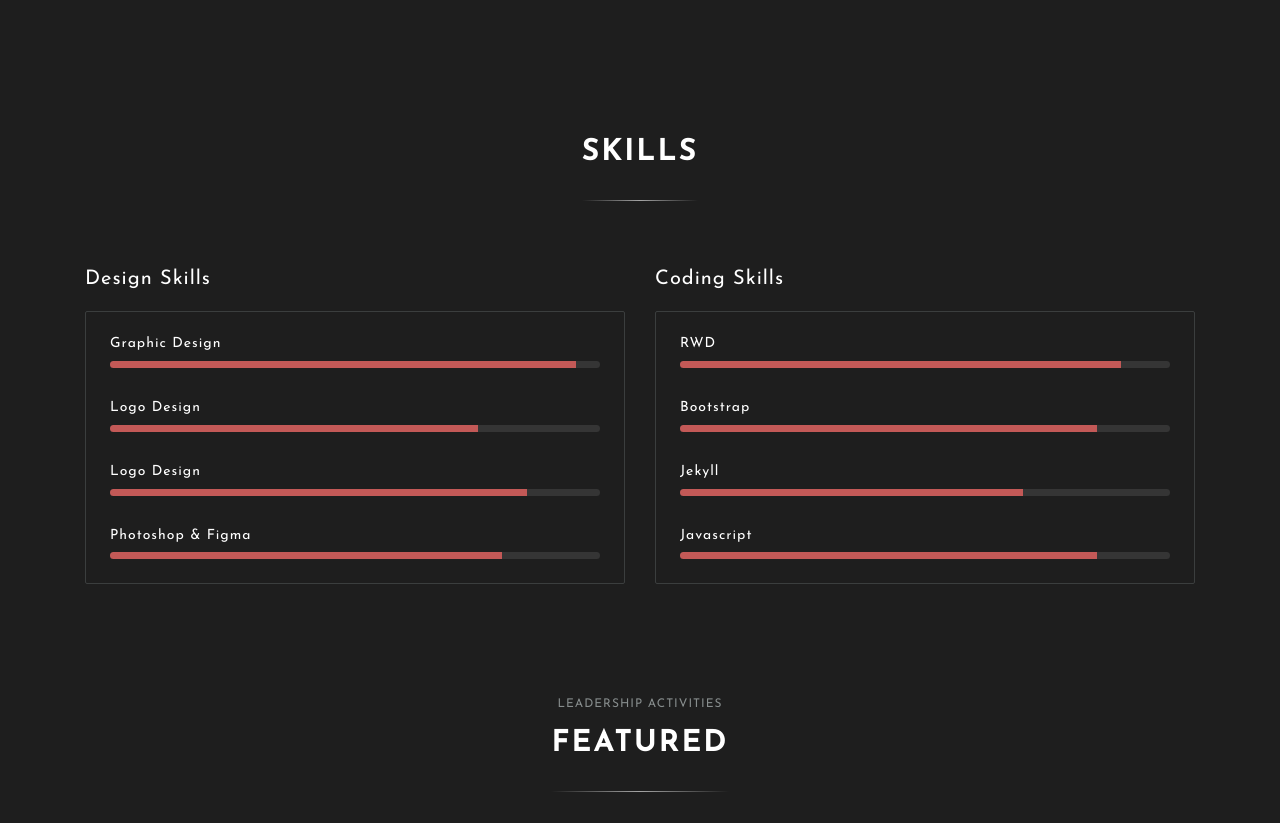
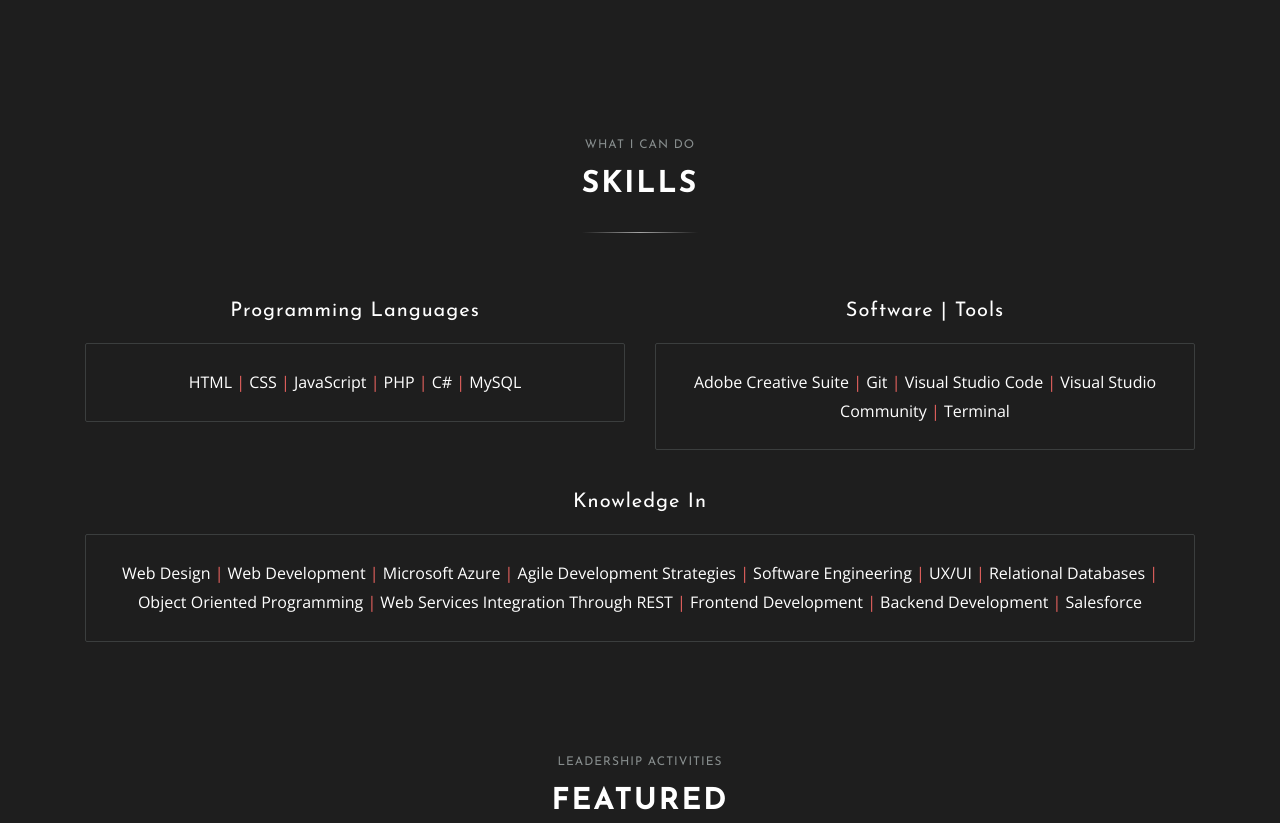
Before and after one commit to luisabgv/luisabgv.github.io, a plain HTML site: page index.html in a window 1280 px wide. Shown: the part 1040-1863 px from the top of the page. Drawn offline with nearby package versions, Linux system fonts and the light colour scheme; some packages are replaced by stand-ins of ours; animation ran at ten frames a second.

Commit message:
Skills added

```diff
--- a/assets/css/custom.css
+++ b/assets/css/custom.css
@@ -22,3 +22,11 @@
     height: 315px !important;
     object-position: 0 0 !important;
 }
+
+.color-line{
+    color: #E7625F !important;
+}
+
+.color-white{
+    color: #fff;
+}
--- a/index.html
+++ b/index.html
@@ -168,84 +168,52 @@
 
 
 				<div class="section-head">
+					<span>What I can do</span>
 					<h2>Skills</h2>
 				</div>
 
 				<div class="row mt-4">
 					<div class="col-sm-6 col-lg-6">
-						<h5 class="section-subHead mt-3"> Design Skills</h5>
+						<h5 class="section-subHead mt-3 text-center">Programming Languages</h5>
 						<div class="resume-panel b-box hover-state p-4 mt-3">
-
-							<div class="mb-4 pb-2 wow fadeInUp" data-wow-duration="1.5s">
-								<h6>Graphic Design </h6>
-								<div class="progress mt-2" style="height: 7px;">
-									<div class="progress-bar" role="progressbar" style="width: 95%;" aria-valuenow="95"
-										aria-valuemin="0" aria-valuemax="100"></div>
-								</div>
+							<div class="wow fadeInUp text-center" data-wow-duration="1.5s">
+								<p class="color-white">HTML <span class="color-line">|</span> CSS <span
+										class="color-line">|</span> JavaScript <span class="color-line">|</span> PHP
+									<span class="color-line">|</span> C# <span class="color-line">|</span> MySQL
+								</p>
 							</div>
-
-							<div class="mb-4 pb-2 wow fadeInUp" data-wow-duration="1.5s" data-wow-delay=".2s">
-								<h6>Logo Design</h6>
-								<div class="progress mt-2" style="height: 7px;">
-									<div class="progress-bar" role="progressbar" style="width: 75%;" aria-valuenow="75"
-										aria-valuemin="0" aria-valuemax="100"></div>
-								</div>
-							</div>
-
-							<div class="mb-4 pb-2 wow fadeInUp" data-wow-duration="1.5s" data-wow-delay=".3s">
-								<h6>Logo Design</h6>
-								<div class="progress mt-2" style="height: 7px;">
-									<div class="progress-bar" role="progressbar" style="width: 85%;" aria-valuenow="85"
-										aria-valuemin="0" aria-valuemax="100"></div>
-								</div>
-							</div>
-
-							<div class="mb-0 wow fadeInUp" data-wow-duration="1.5s" data-wow-delay=".4s">
-								<h6>Photoshop & Figma</h6>
-								<div class="progress mt-2" style="height: 7px;">
-									<div class="progress-bar" role="progressbar" style="width: 80%;" aria-valuenow="80"
-										aria-valuemin="0" aria-valuemax="100"></div>
-								</div>
-							</div>
-
 						</div>
 					</div>
 					<div class="col-sm-6 col-lg-6">
-						<h5 class="section-subHead mt-3"> Coding Skills</h5>
-						<div class="resume-list b-box hover-state p-4 mt-3">
-							<div class="mb-4 pb-2 wow fadeInUp" data-wow-duration="1.5s">
-								<h6>RWD</h6>
-								<div class="progress mt-2" style="height: 7px;">
-									<div class="progress-bar" role="progressbar" style="width: 90%;" aria-valuenow="90"
-										aria-valuemin="0" aria-valuemax="100"></div>
-								</div>
-							</div>
-
-							<div class="mb-4 pb-2 wow fadeInUp" data-wow-duration="1.5s" data-wow-delay=".2s">
-								<h6>Bootstrap</h6>
-								<div class="progress mt-2" style="height: 7px;">
-									<div class="progress-bar" role="progressbar" style="width: 85%;" aria-valuenow="85"
-										aria-valuemin="0" aria-valuemax="100"></div>
-								</div>
-							</div>
-
-							<div class="mb-4 pb-2 wow fadeInUp" data-wow-duration="1.5s" data-wow-delay=".3s">
-								<h6>Jekyll</h6>
-								<div class="progress mt-2" style="height: 7px;">
-									<div class="progress-bar" role="progressbar" style="width: 70%;" aria-valuenow="70"
-										aria-valuemin="0" aria-valuemax="100"></div>
-								</div>
-							</div>
-
-							<div class="mb-0 wow fadeInUp" data-wow-duration="1.5s" data-wow-delay=".4s">
-								<h6>Javascript</h6>
-								<div class="progress mt-2" style="height: 7px;">
-									<div class="progress-bar" role="progressbar" style="width: 85%;" aria-valuenow="85"
-										aria-valuemin="0" aria-valuemax="100"></div>
-								</div>
+						<h5 class="section-subHead mt-3 text-center"> Software | Tools </h5>
+						<div class="resume-panel b-box hover-state p-4 mt-3">
+							<div class="wow fadeInUp text-center " data-wow-duration="1.5s">
+								<p class="color-white">Adobe Creative Suite <span class="color-line">|</span> Git <span
+										class="color-line">|</span> Visual Studio Code <span class="color-line">|</span>
+									Visual Studio Community <span class="color-line">|</span> Terminal </p>
 							</div>
 						</div>
 					</div>
+				</div>
+				<div class="row mt-4">
+					<div class="col-sm-12 col-lg-12">
+						<h5 class="section-subHead mt-3 text-center"> Knowledge In </h5>
+						<div class="resume-panel b-box hover-state p-4 mt-3">
+							<div class="wow fadeInUp text-center " data-wow-duration="1.5s">
+								<p class="color-white">Web Design <span class="color-line">|</span> Web Development
+									<span class="color-line">|</span> Microsoft Azure <span class="color-line">|</span>
+									Agile Development Strategies <span class="color-line">|</span> Software Engineering
+									<span class="color-line">|</span> UX/UI <span class="color-line">|</span> Relational
+									Databases <span class="color-line">|</span> Object Oriented Programming <span
+										class="color-line">|</span> Web Services Integration Through REST <span
+										class="color-line">|</span> Frontend Development <span
+										class="color-line">|</span> Backend Development <span
+										class="color-line">|</span> Salesforce
+								</p>
+							</div>
+						</div>
+					</div>
+
 				</div>
 
 			</div>
@@ -271,9 +239,12 @@
 					<div class="col-sm-6 col-lg-6">
 						<h5 class="section-subHead mt-3 text-center"> Salesforce Student Chapter </h5>
 
-						<a href="assets/images/salesforce-student-chapter.jpeg" class="portfolio-item--content simple-ajax-popup">
+						<a href="assets/images/salesforce-student-chapter.jpeg"
+							class="portfolio-item--content simple-ajax-popup">
 							<div class="portfolio-item--img b-box">
-								<img src="assets/images/salesforce-student-chapter.jpeg" class="img-fluid mx-auto image-featured-size" alt="Salesforce Student Chapter Picture">
+								<img src="assets/images/salesforce-student-chapter.jpeg"
+									class="img-fluid mx-auto image-featured-size"
+									alt="Salesforce Student Chapter Picture">
 							</div>
 						</a>
 					</div>
@@ -445,8 +416,8 @@
 						<div class="resume-list b-box hover-state p-4 mt-4 wow fadeInUp" data-wow-duration="1.5s">
 							<div>
 								<h5>Salesforce Admin - Pardot Admin</h5>
-								<h6 class="badge badge-dark d-inline-block my-3">Nov 2020 - Present | Dallas Baptist
-									University</h6>
+								<h6 class="badge badge-dark d-inline-block my-3"> Nov 2020 - Present</h6>
+								<h6 class="d-inline-block my-3">Dallas Baptist University</h6>
 								<p>Collaborate with creative and development teams on the execution of ideas.</p>
 							</div>
 						</div>
@@ -456,8 +427,8 @@
 						<div class="resume-list b-box hover-state p-4 mt-4 wow fadeInUp" data-wow-duration="1.5s">
 							<div>
 								<h5>Web Developer</h5>
-								<h6 class="badge badge-dark d-inline-block my-3">Feb 2020 - Nov 2020 | Dallas Baptist
-									University</h6>
+								<h6 class="badge badge-dark d-inline-block my-3">Feb 2020 - Nov 2020</h6>
+								<h6 class="d-inline-block my-3">Dallas Baptist University</h6>
 								<p>Collaborate with creative and development teams on the execution of ideas.</p>
 							</div>
 						</div>
@@ -467,8 +438,8 @@
 						<div class="resume-list b-box hover-state p-4 mt-4 wow fadeInUp" data-wow-duration="1.5s">
 							<div>
 								<h5>Software Engineer</h5>
-								<h6 class="badge badge-dark d-inline-block my-3">Jun 2019 - Dec 2019 | Squareball
-									Studios</h6>
+								<h6 class="badge badge-dark d-inline-block my-3">Jun 2019 - Dec 2019</h6>
+								<h6 class="d-inline-block my-3">Squareball Studios</h6>
 								<p>Collaborate with creative and development teams on the execution of ideas.</p>
 							</div>
 						</div>
@@ -478,8 +449,8 @@
 						<div class="resume-list b-box hover-state p-4 mt-4 wow fadeInUp" data-wow-duration="1.5s">
 							<div>
 								<h5>Multimedia Engineer Intern</h5>
-								<h6 class="badge badge-dark d-inline-block my-3">Mar 2018 - Mar 2019 | Powerseal
-									Pipeline Products Corporation</h6>
+								<h6 class="badge badge-dark d-inline-block my-3">Mar 2018 - Mar 2019</h6>
+								<h6 class="d-inline-block my-3">Powerseal Pipeline Products Corporation</h6>
 								<p>Collaborate with creative and development teams on the execution of ideas.</p>
 							</div>
 						</div>
@@ -499,8 +470,8 @@
 						<div class="resume-list b-box hover-state p-4 mt-4 wow fadeInUp" data-wow-duration="1.5s">
 							<div>
 								<h5>MS in Information Technology and Management</h5>
-								<h6 class="badge badge-dark d-inline-block my-3">Jan 2020 - Present | Dallas Baptist
-									University</h6>
+								<h6 class="badge badge-dark d-inline-block my-3">Jan 2020 - Present</h6>
+								<h6 class="d-inline-block my-3">Dallas Baptist University</h6>
 								<p>Dallas, TX</p>
 							</div>
 						</div>
@@ -510,8 +481,8 @@
 						<div class="resume-list b-box hover-state p-4 mt-4 wow fadeInUp" data-wow-duration="1.5s">
 							<div>
 								<h5>Multimedia Engineer</h5>
-								<h6 class="badge badge-dark d-inline-block my-3">Jul 2013 - Aug 2018 | San Buenaventura
-									University</h6>
+								<h6 class="badge badge-dark d-inline-block my-3">Jul 2013 - Aug 2018</h6>
+								<h6 class="d-inline-block my-3">San Buenaventura Cali</h6>
 								<p>Cali, Colombia</p>
 							</div>
 						</div>
```
Also changed, not shown: assets/images/css.png (added), assets/images/html.png (added), 2 other files.
